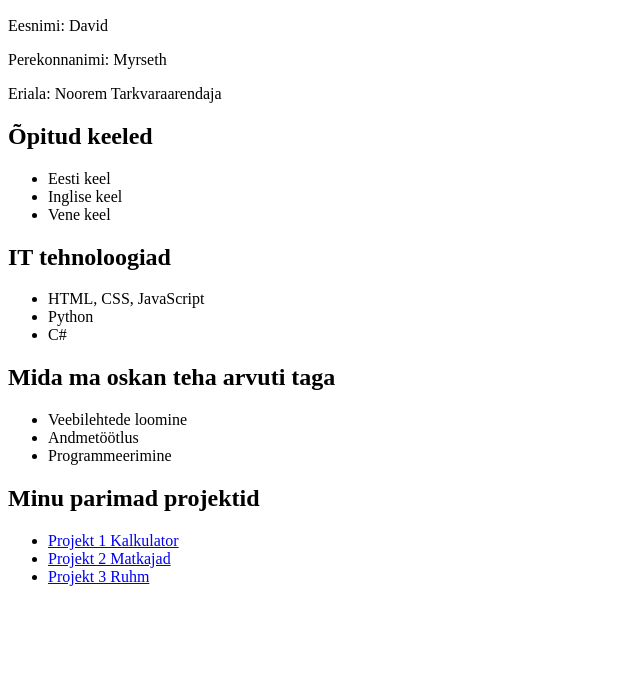
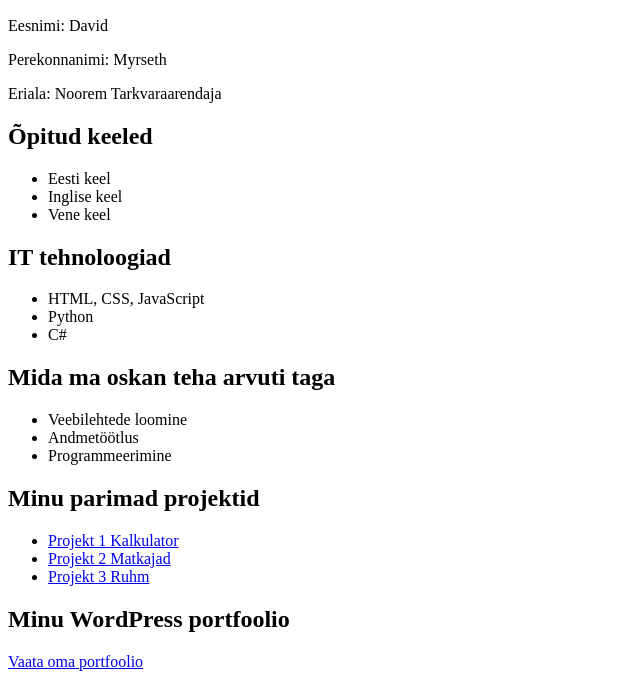
Before and after one commit to DavidMyrseth/DavidVebileht, a plain HTML site: page index.html in a window 1280 px wide. Shown: the part 110-800 px from the top of the page, without its empty margins (0-640 px from the left). Drawn offline with Linux system fonts and the light colour scheme.

Commit message:
Wordpress portfolio

```diff
--- a/index.html
+++ b/index.html
@@ -52,3 +52,8 @@
         <li><a href="https://davidmyrseth23.thkit.ee/RuhmaLeht/Ruhm.php">Projekt 3 Ruhm</a></li>
     </ul>
 </section>
+
+<section id="portfolio">
+    <h2>Minu WordPress portfoolio</h2>
+    <p><a href="https://davidmyrseth23.thkit.ee/wp/">Vaata oma portfoolio</a></p>
+</section>
```
